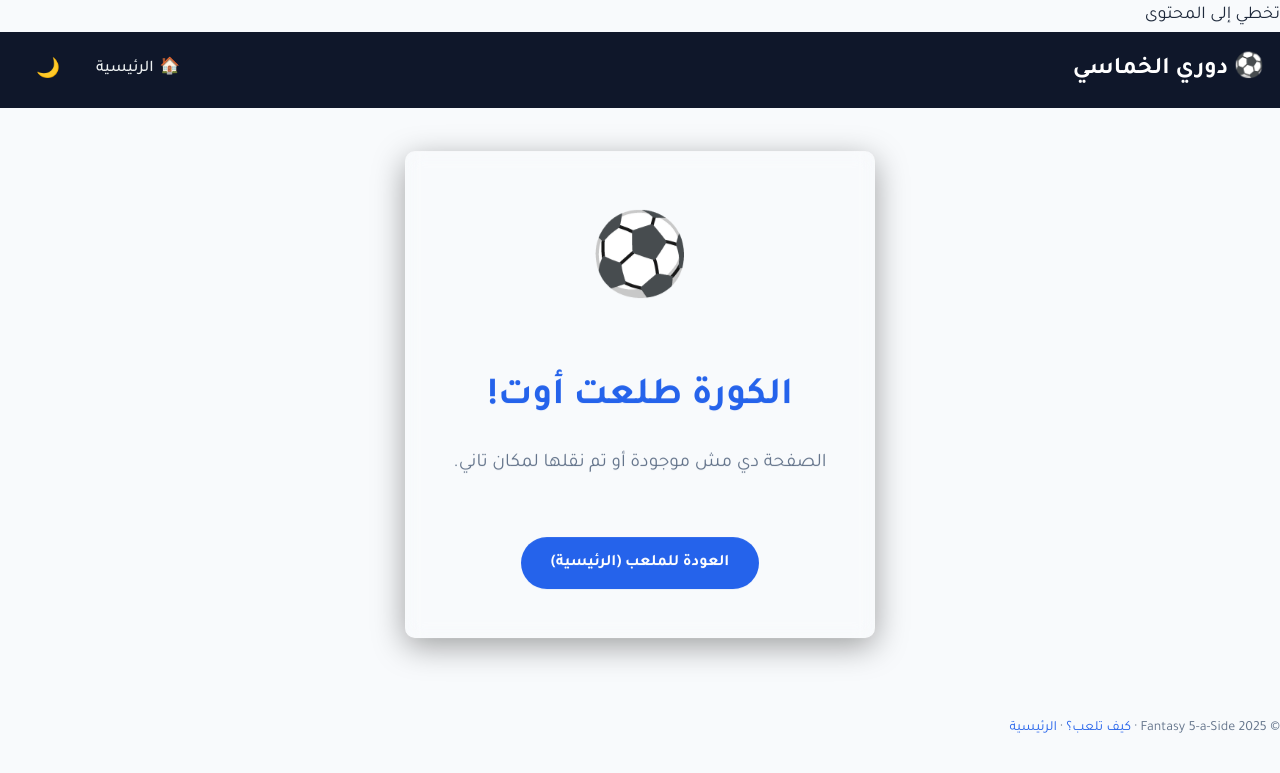
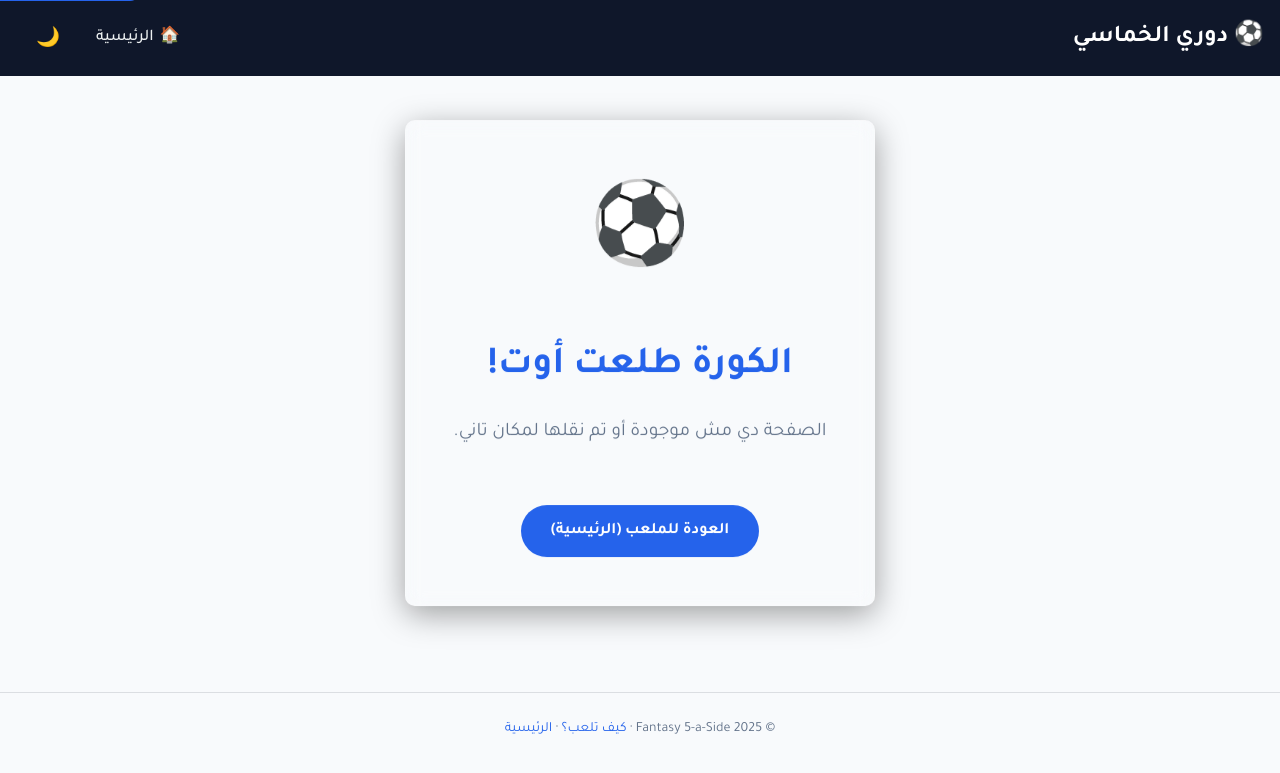
Before and after one commit to 3bkader-gpt/fantasy-5aside, a Python web app: template app/templates/errors/404.html in a window 1280 px wide. Shown: the top 773 px of the page. Run offline with Jinja, Linux system fonts and the light colour scheme; the template is opened without the code that fills it, so the values that code supplies are empty.

Commit message:
UI/UX: skip link/footer styles and timeline light-mode tweak
Made-with: Cursor

```diff
--- a/app/static/css/style.css
+++ b/app/static/css/style.css
@@ -149,6 +149,24 @@ a {
     color: #ff4757;
 }
 
+/* Skip link for keyboard users */
+.skip-link {
+    position: absolute;
+    top: -40px;
+    left: 0;
+    background-color: var(--primary-color);
+    color: #ffffff;
+    padding: 0.5rem 1rem;
+    border-radius: 0 0 var(--radius-md) 0;
+    z-index: 2000;
+    font-size: 0.9rem;
+    transition: top 0.2s ease;
+}
+
+.skip-link:focus {
+    top: 0;
+}
+
 /* =========================================
    COMPREHENSIVE DARK MODE FIXES (ALL PAGES)
    ========================================= */
@@ -298,7 +316,7 @@ thead th {
     gap: 0.4rem;
     padding: 0.35rem 0.4rem;
     border-radius: var(--radius-sm);
-    background-color: rgba(15, 23, 42, 0.35);
+    background-color: var(--hover-bg);
 }
 
 .match-timeline-player {
@@ -758,6 +776,30 @@ nav ul li a:hover {
     }
 }
 
+/* Site footer */
+.site-footer {
+    margin-top: 2rem;
+    padding: 1.5rem 1rem;
+    border-top: 1px solid var(--border-subtle);
+    text-align: center;
+    font-size: 0.9rem;
+    color: var(--text-muted);
+}
+
+.site-footer a {
+    color: var(--primary-color);
+}
+
+.dark-mode .site-footer {
+    background-color: var(--card-bg);
+}
+
+@media (max-width: 768px) {
+    .site-footer {
+        padding-bottom: 4.5rem;
+    }
+}
+
 /* Landing hero */
 .hero-title {
     font-size: clamp(2rem, 4vw, 2.8rem);
```
